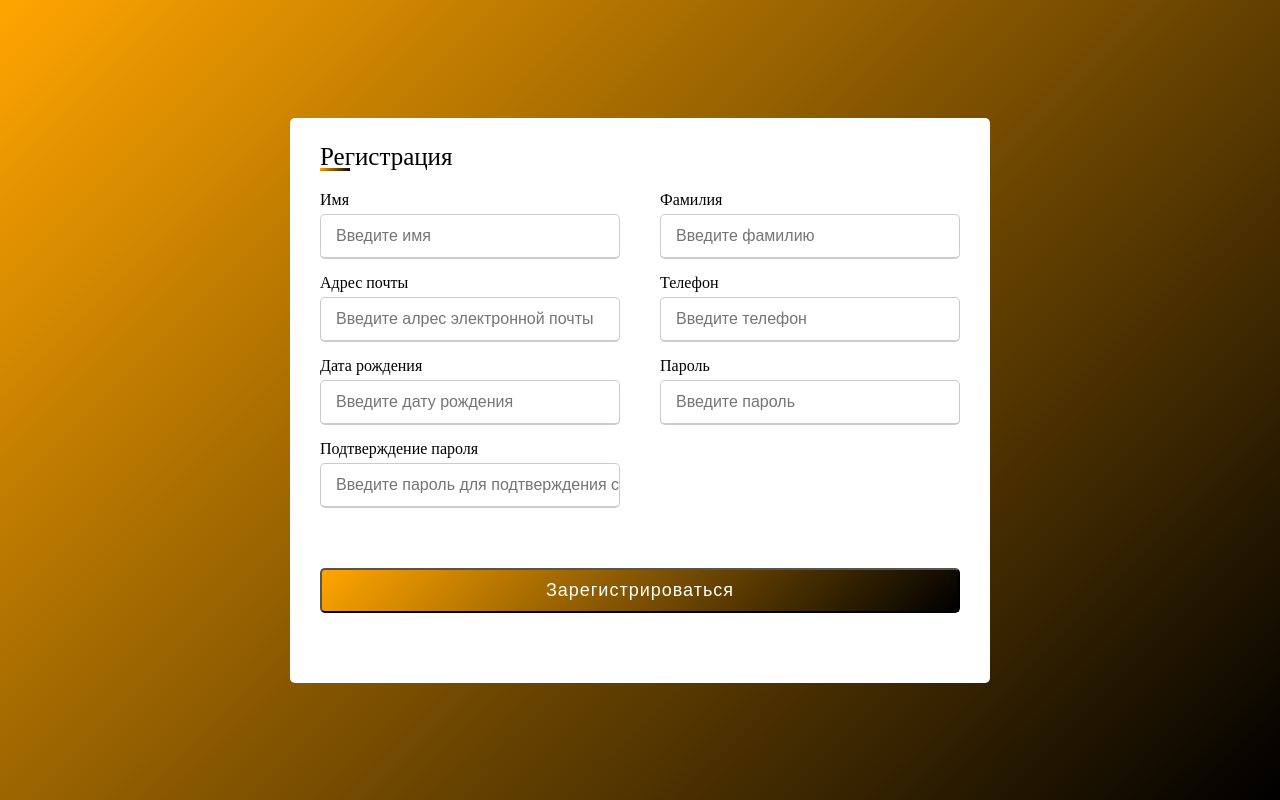
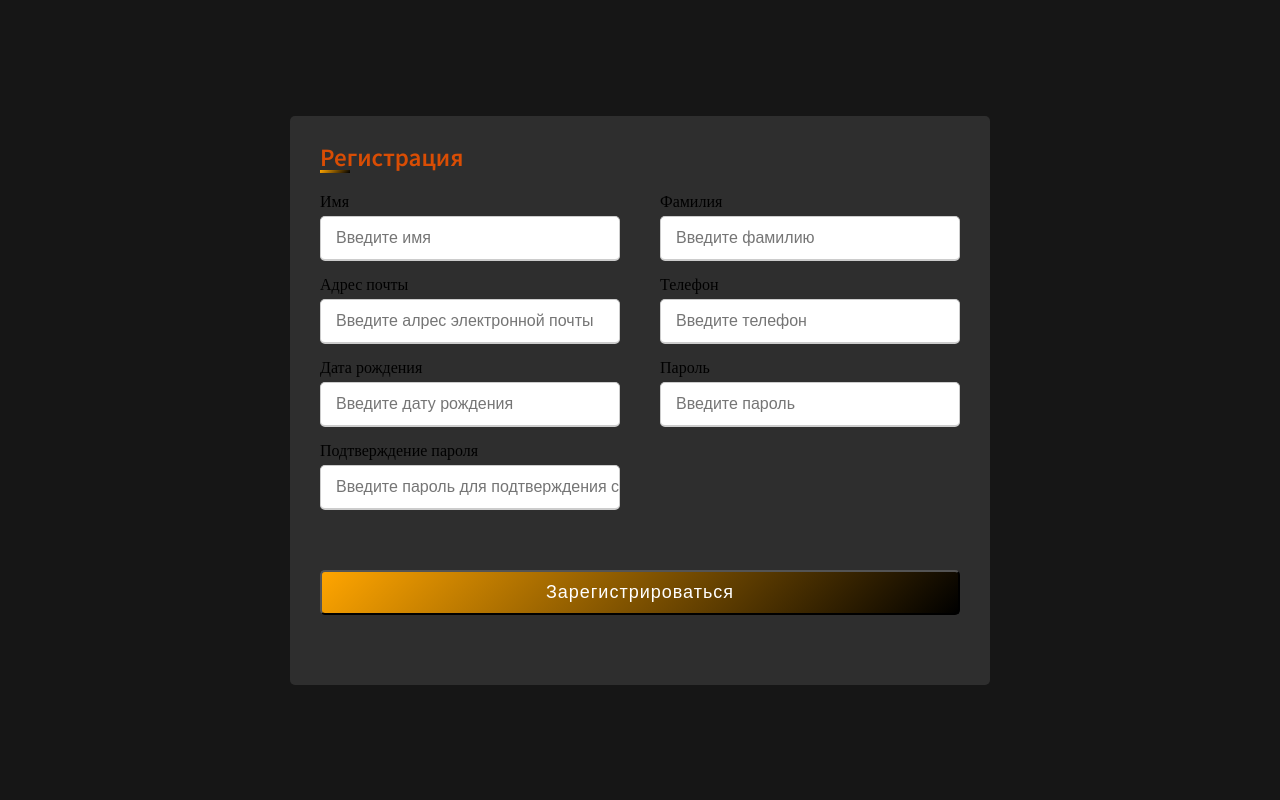
Before and after one commit to Todants/coworkingWeb, a Django app: page /book in a window 1280 px wide. Run offline with Django 5.2, Linux system fonts and the light colour scheme.

Commit message:
цвета добавил на регистрцию, все равно по-другому будет

```diff
--- a/coworking/static/main/css/registration.css
+++ b/coworking/static/main/css/registration.css
@@ -1,3 +1,24 @@
+:root {
+    --main-bg-color: #161616;
+    --white-orange-color: #d94d04;
+    --white-bg-color: #2e2e2e;
+    --gray-color: #f9f9f7;
+    --soliders: black;
+}
+@font-face {
+    font-family: "Sans pro Regular";
+    src: url("/static/main/fonts/SourceSansPro-SemiBold.ttf");
+  }
+@font-face {
+    font-family: "Sans pro Light";
+    src: url("/static/main/fonts/SourceSansPro-Light.ttf");
+  }
+@font-face {
+    font-family: "Sans pro 400";
+    src: url("/static/main/fonts/SourceSansPro-Regular.ttf");
+  }
+
+
 * {
     margin: 0;
     padding: 0;
@@ -10,13 +31,13 @@ body{
     height: 100vh;
     justify-content: center;
     align-items: center;
-    background: linear-gradient(135deg,orange, black);
+    background: var(--main-bg-color);
 }
 
 .container{
     max-width: 700px;
     width: 100%;
-    background: white;
+    background: var(--white-bg-color);
     padding: 25px 30px;
     border-radius: 5px;
 }
@@ -25,6 +46,8 @@ body{
     font-size: 25px;
     font-weight: 500;
     position: relative;
+    color: var(--white-orange-color);
+    font-family: "Sans pro Regular";
 }
 
 .container .title::before{
```
